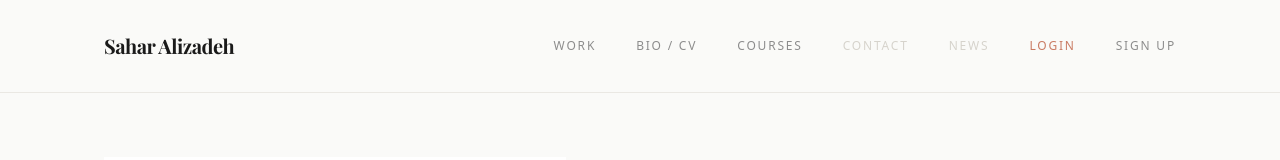
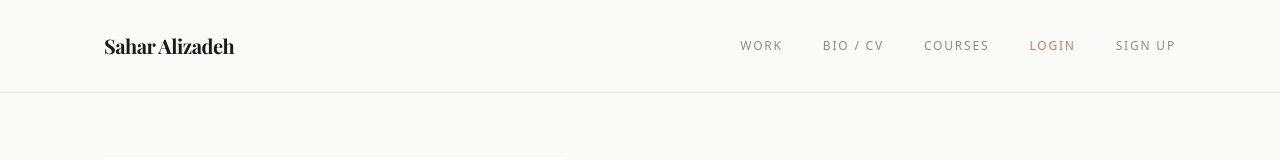
Before and after one commit to Mohhamadaminn/art_gallery_project, a React (Vite) app in the folder frontend/: page /login in a window 1280 px wide. Shown: the top 160 px of the page. Built offline with nearby package versions, Linux system fonts and the light colour scheme.

Commit message:
remove contact and news buttons from main page

```diff
--- a/frontend/src/components/layout/Layout.jsx
+++ b/frontend/src/components/layout/Layout.jsx
@@ -47,12 +47,6 @@ export default function Layout() {
               Courses
             </NavLink>
             {/* Placeholders — not routed yet */}
-            <span className="text-[#D6D3CC] cursor-default select-none">
-              Contact
-            </span>
-            <span className="text-[#D6D3CC] cursor-default select-none">
-              News
-            </span>
 
             {user ? (
               <button
```
